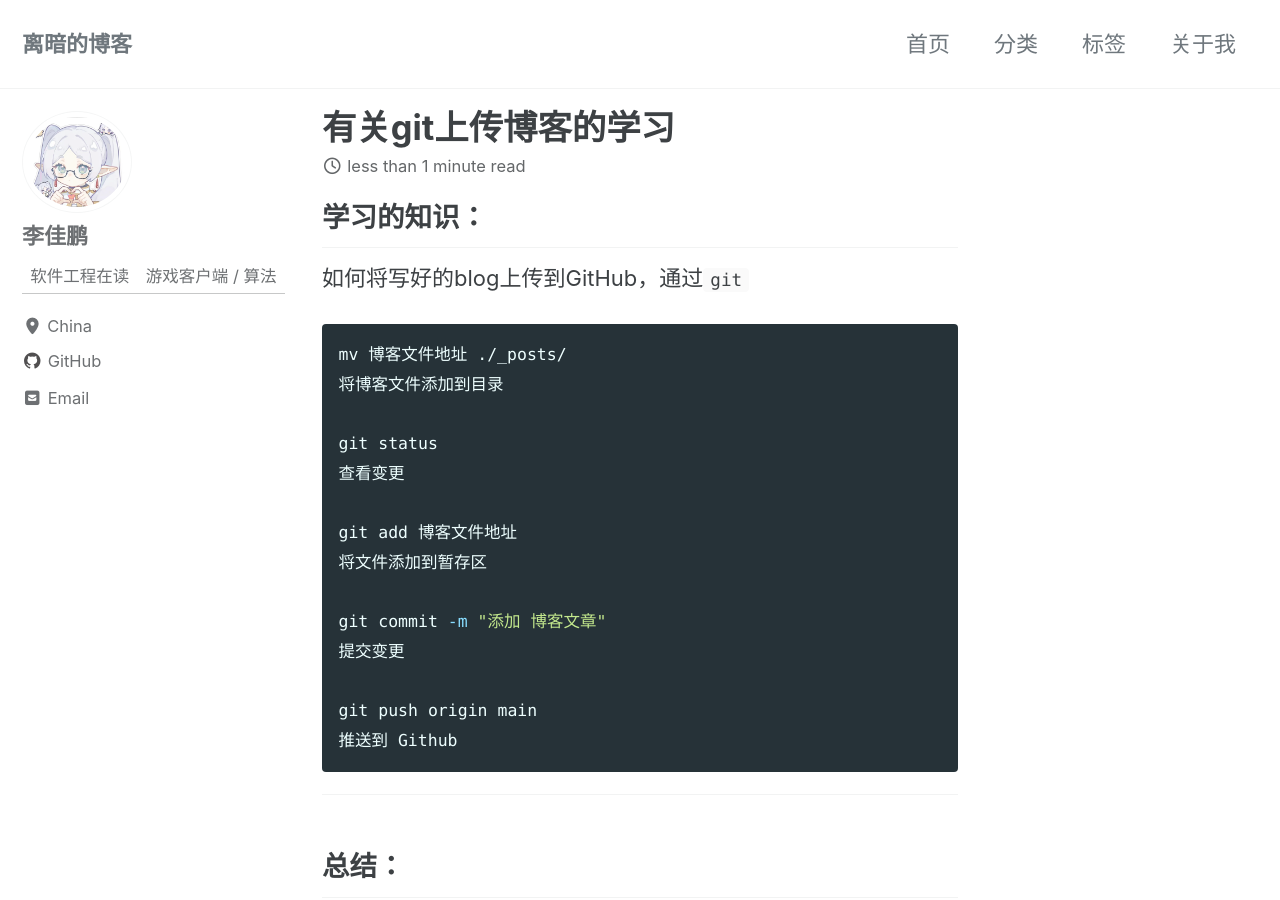
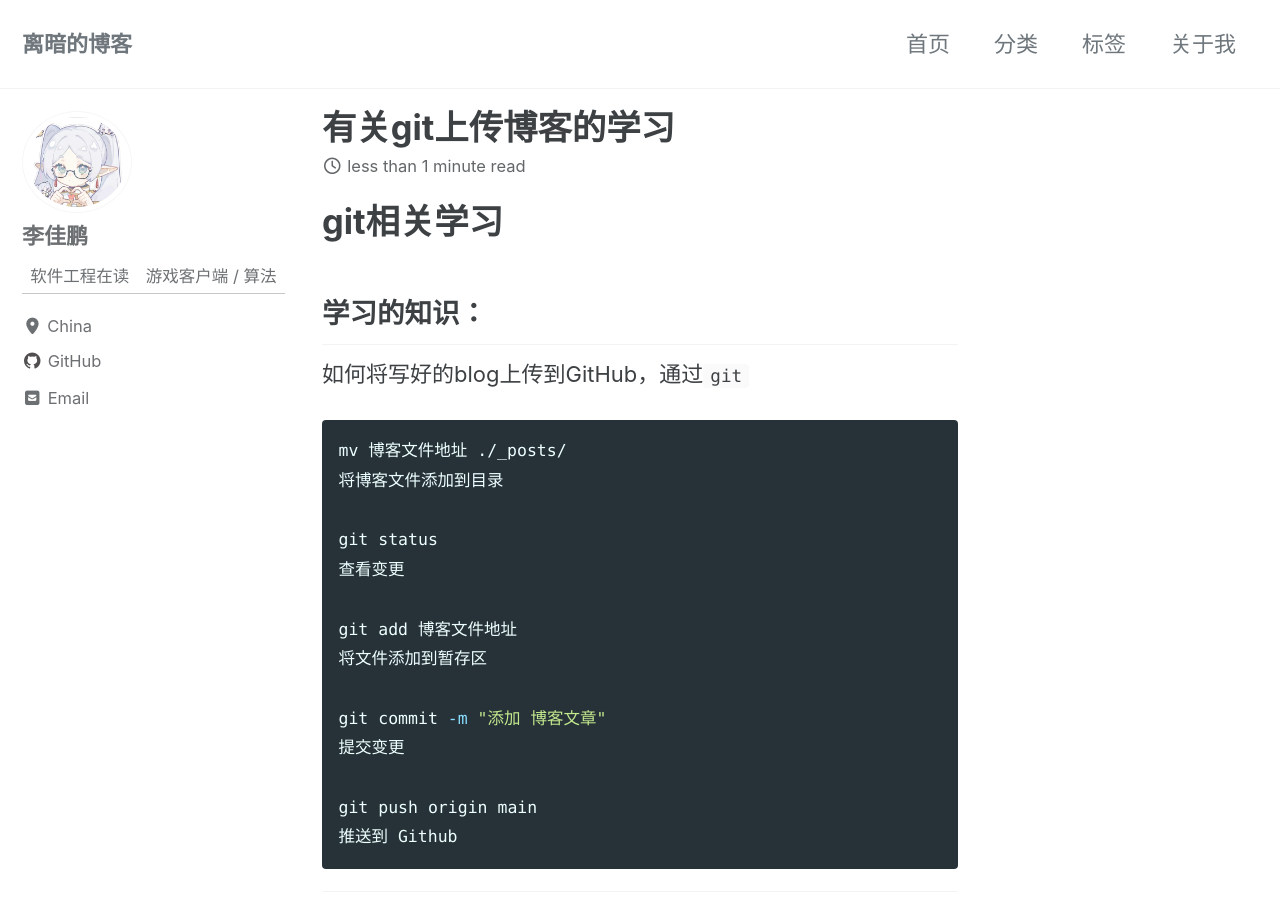
Before and after one commit to LJP3315/LJP3315.github.io, a Jekyll site: the page built from _posts/2026-05-01-my-blog.md, in a window 1280 px wide and 900 px high. Built offline with Jekyll 4.4.1, drawn with Linux system fonts in a browser that asks for light colours; cached includes are drawn as plain includes.

Commit message:
Update 2026-05-01-my-blog.md

```diff
--- a/_posts/2026-05-01-my-blog.md
+++ b/_posts/2026-05-01-my-blog.md
@@ -4,7 +4,7 @@ date: 2026-05-01
 categories: [学习记录]
 tags: [博客，入门]
 ---
-
+# git相关学习
 ## 学习的知识：
 
 如何将写好的blog上传到GitHub，通过`git`
```
